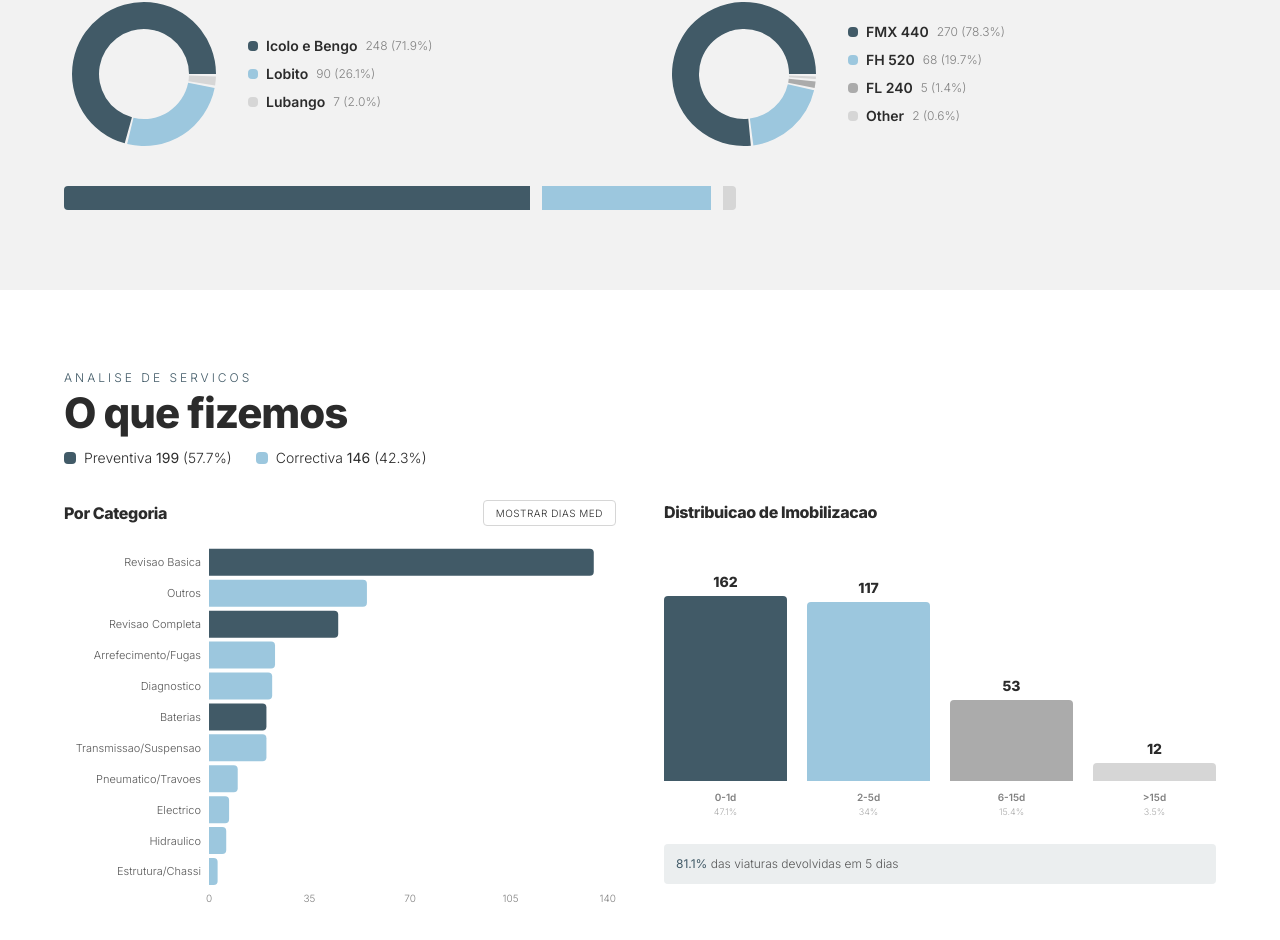
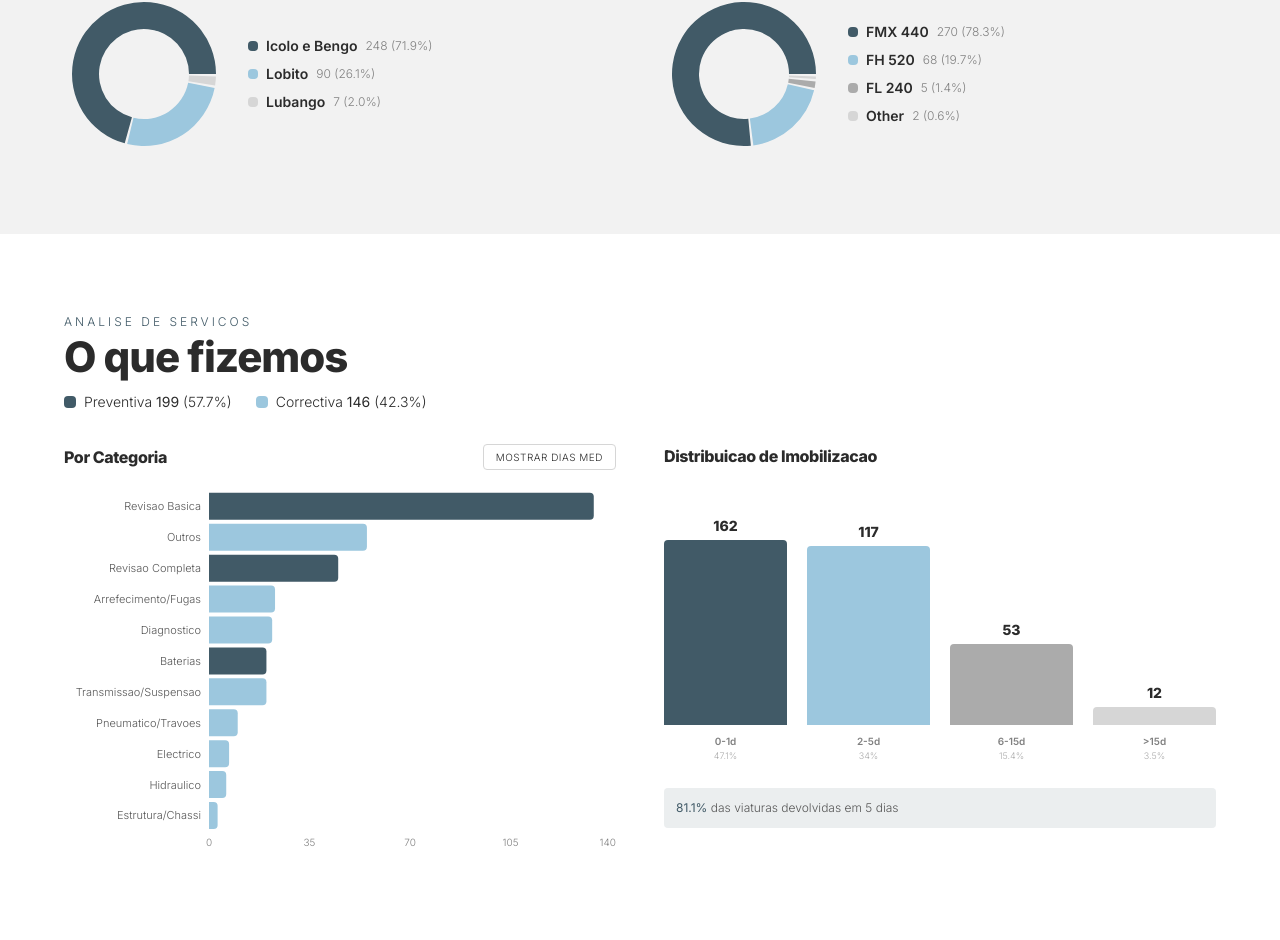
Before and after one commit to Nzoinova/shoprite-annual-report, a React (Vite) app: page / in a window 1280 px wide. Shown: the part 2256-3196 px from the top of the page. Built offline with nearby package versions, Linux system fonts and the light colour scheme.

Commit message:
Update Network.tsx

```diff
--- a/src/components/Network.tsx
+++ b/src/components/Network.tsx
@@ -2,7 +2,7 @@ import React from 'react';
 import { PieChart, Pie, Cell, ResponsiveContainer, Tooltip } from 'recharts';
 
 const unitData = [
-  { name: 'Icolo e Bengo', value: 248, vehicles: 53, color: '#415A67' },
+  { name: 'Icolo e Bengo', value: 248, vehicles: 50, color: '#415A67' },
   { name: 'Lobito', value: 90, vehicles: 24, color: '#9CC7DE' },
   { name: 'Lubango', value: 7, vehicles: 6, color: '#D6D6D6' },
 ];
@@ -70,11 +70,6 @@ export function Network({ lang }: { lang: 'en' | 'pt' }) {
           <DonutChart data={unitData} title={lang === 'en' ? 'By Service Unit' : 'Por Unidade'} />
           <DonutChart data={modelData} title={lang === 'en' ? 'By Vehicle Model' : 'Por Modelo'} />
         </div>
-        <div className="mt-8 flex gap-3 h-6 rounded overflow-hidden max-w-2xl">
-          {unitData.map((d, i) => (
-            <div key={i} style={{ flex: d.value, background: d.color }} className="transition-all duration-500 hover:opacity-80" title={d.name + ': ' + d.value} />
-          ))}
-        </div>
       </div>
     </section>
   );
```
